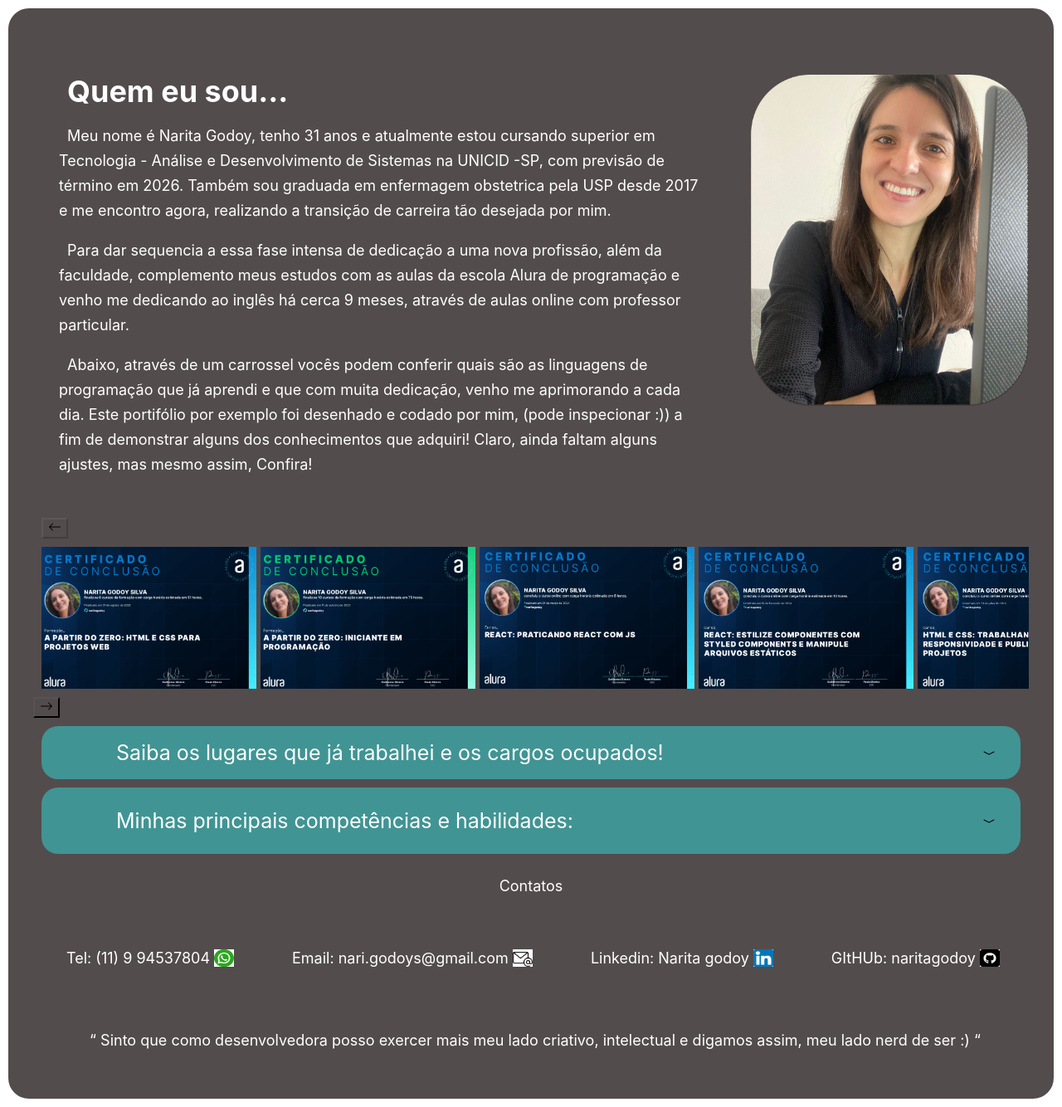
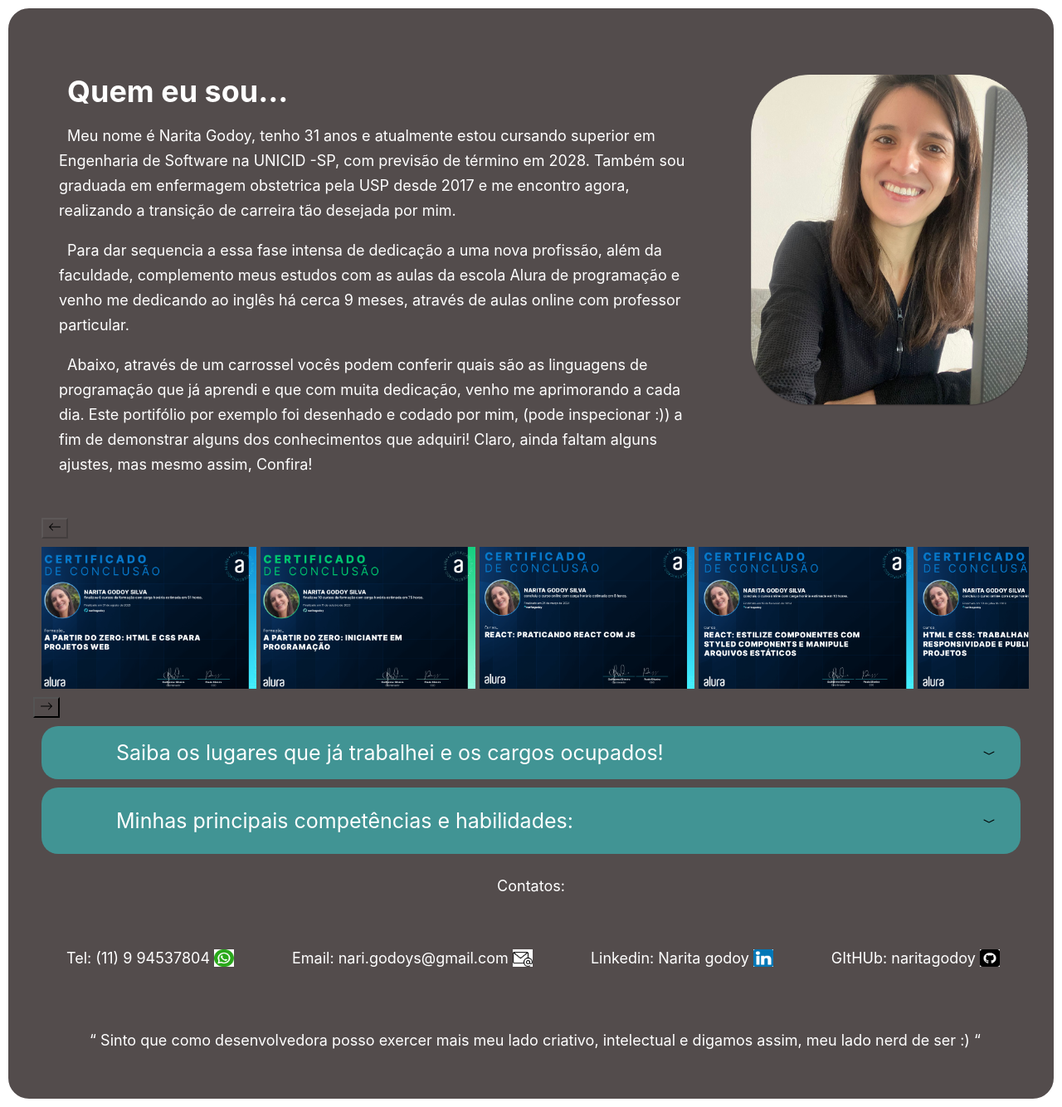
Before and after one commit to naritagodoy/Portif-lio-apresenta-o---Quem-eu-sou.-, a React (Create React App) app: page / in a window 1280 px wide. Shown: the whole page at 83% size. Built offline with nearby package versions, Linux system fonts and the light colour scheme.

Commit message:
Header
Alterando o texto do Header.

```diff
--- a/src/Componentes/Experiencias/Index.tsx
+++ b/src/Componentes/Experiencias/Index.tsx
@@ -34,7 +34,7 @@ const Experiencias: React.FC = () => {
 
     h3: "Minhas principais competências e habilidades:",
 
-    p4: "Raciocínio lógico. Qualidade de serviço.",
+    p4: " ask desenvolvida para escola <strong> Láboratorio de Forró </strong>: ajustando componentes e lista de objetos. PR aprovado em 23/06/2024. Confira: XXXXXX  ",
     p5: "Resolução de problemas. Capacidade analítica.",
     p6: "Capacidade de escuta. Gestão de tempo.",
     p7: "Comunicação empática. Capacidade de organização.",
@@ -48,6 +48,7 @@ const Experiencias: React.FC = () => {
 
   return (
     <div>
+      {/* container sobre minhas experiências profissionais */}
       <ContainerTexts>
         <h1 className="titulo">{experienciasText.h1}</h1>
         <img
@@ -66,7 +67,8 @@ const Experiencias: React.FC = () => {
         </Paragrafo>
       )}
       <div>
-        {/* <ContainerTexts>
+        {/* container sobre meus códigos para treinamento
+        <ContainerTexts>
           <h2 className="titulo">{experienciasText.h2}</h2>
           <img
             className="imagem-botao"
@@ -80,9 +82,10 @@ const Experiencias: React.FC = () => {
           <Paragrafo>
             <p className="textoExperiencias">{experienciasText.p4}</p>
           </Paragrafo>
-        )} */}
+        )}  */}
       </div>
       <div>
+        {/* container para minhas competencias */}
         <ContainerTexts>
           <h3 className="titulo">{experienciasText.h3}</h3>
           <img
--- a/src/Componentes/Footer/index.tsx
+++ b/src/Componentes/Footer/index.tsx
@@ -43,7 +43,7 @@ const Footer: React.FC = () => {
     <div>
       <ContainerFooter>
         <FooterEStilizado>
-          <p>Contatos</p>
+          <p>Contatos:</p>
         </FooterEStilizado>
       </ContainerFooter>
       <ContainerContatos>
--- a/src/Componentes/Header/Index.tsx
+++ b/src/Componentes/Header/Index.tsx
@@ -39,7 +39,7 @@ const HeaderText: React.FC = () => {
     p: (
       <p>
         Meu nome é <HoverEffect>Narita Godoy</HoverEffect>, tenho 31 anos e
-        atualmente estou cursando superior em Tecnologia - Análise e Desenvolvimento de Sistemas na UNICID -SP, com previsão de término em 2026. Também sou
+        atualmente estou cursando superior em Engenharia de Software na UNICID -SP, com previsão de término em 2028. Também sou
         graduada em enfermagem obstetrica pela USP desde 2017 e me encontro agora, realizando a transição de carreira tão desejada por mim.
       </p>
     ),
```
